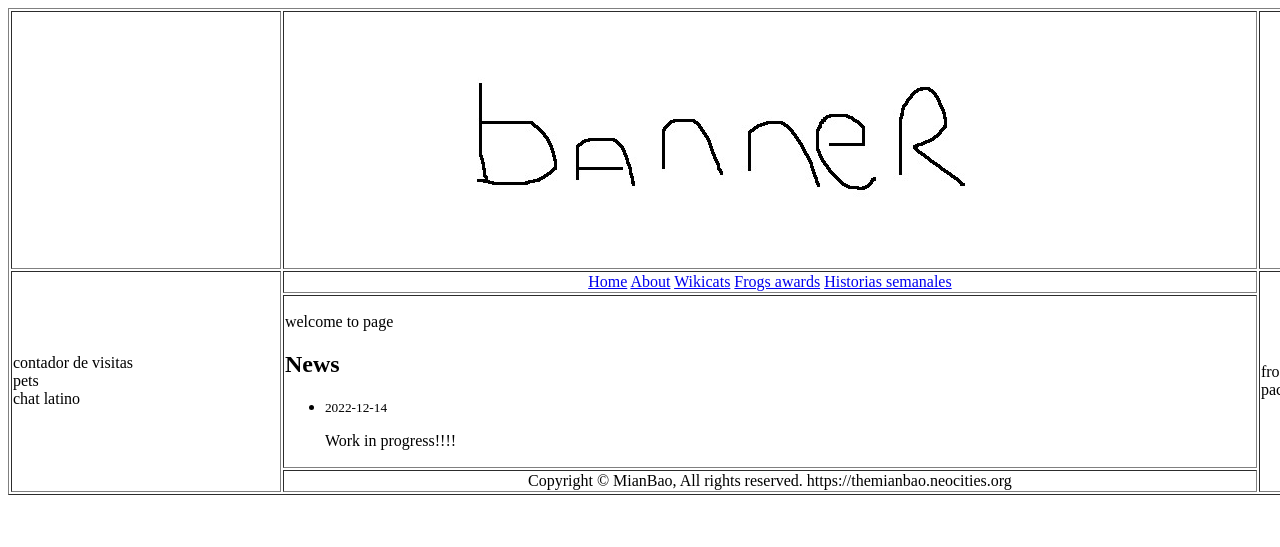
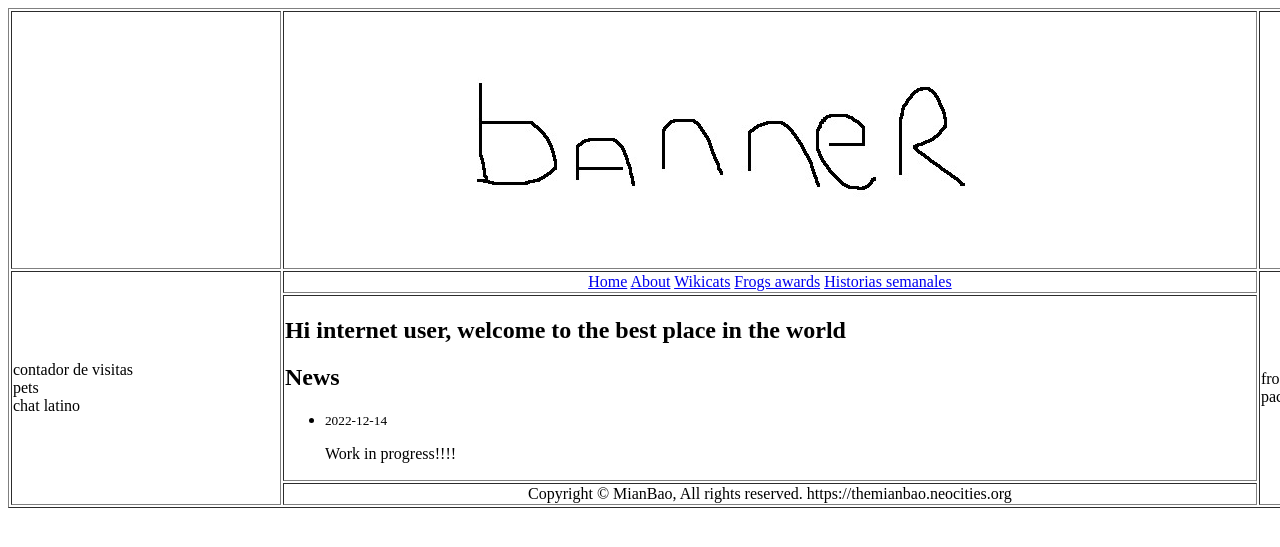
Before and after one commit to lazymisu/mianbao-blog, a Jekyll site: the page built from index.markdown, in a window 1280 px wide. Shown: the top 547 px of the page. Built offline with Jekyll 4.4.1, drawn with Linux system fonts in a browser that asks for light colours.

Commit message:
Update welcome message

```diff
--- a/index.markdown
+++ b/index.markdown
@@ -5,4 +5,4 @@
 layout: home
 ---
 
-welcome to page
+# Hi internet user, welcome to the best place in the world
```
